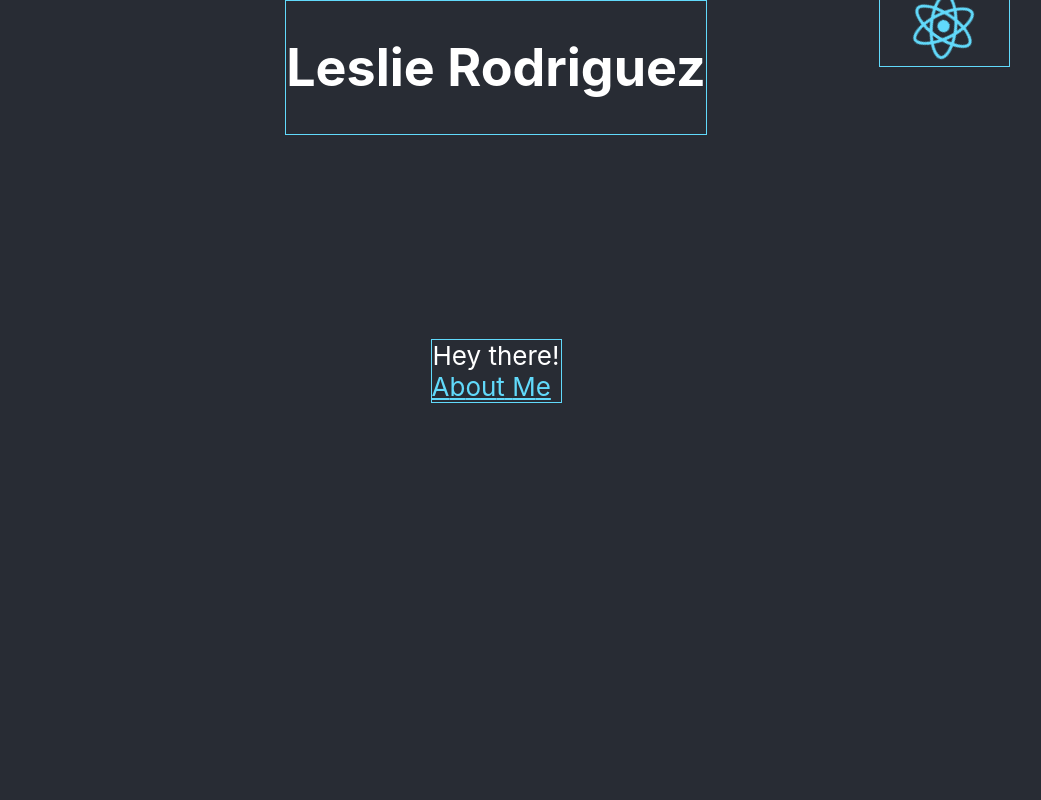
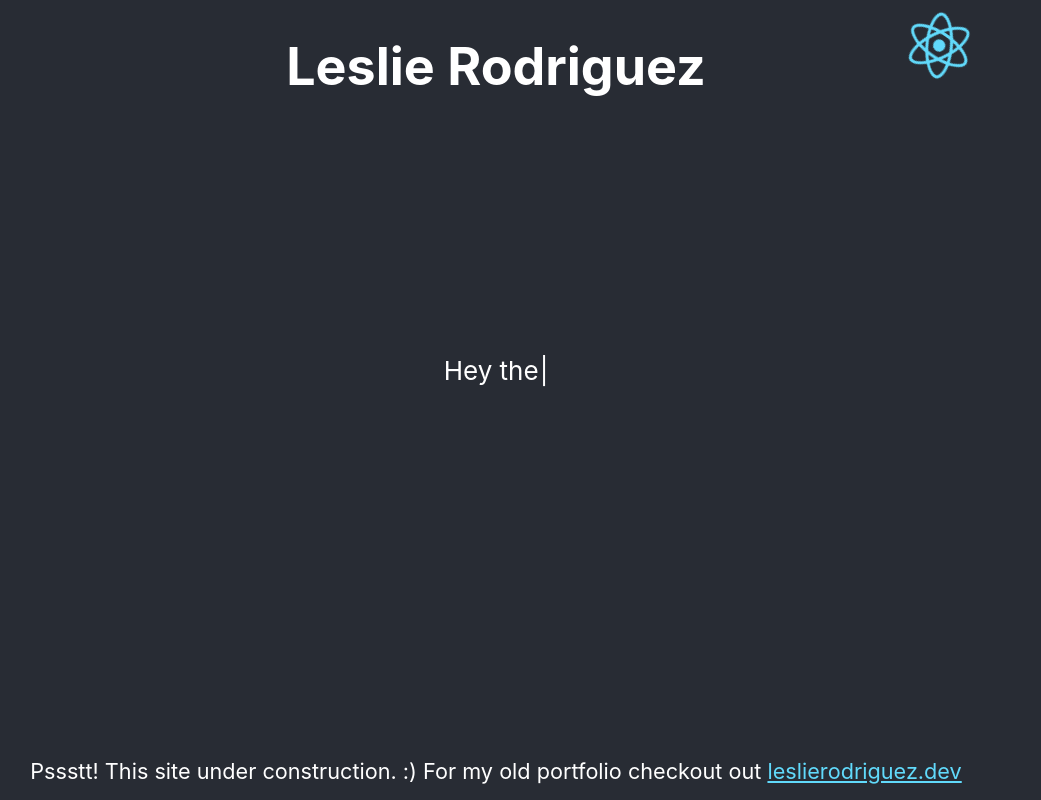
Before and after one commit to rleslie1015/Portfolio-Revamp, a React (Create React App) app in the folder mywebsite/: page / in a window 1280 px wide. Shown: the whole page, without its empty margins (144-1185 px from the left). Built offline with nearby package versions, Linux system fonts and the light colour scheme.

Commit message:
adds footer

```diff
--- a/mywebsite/src/App.css
+++ b/mywebsite/src/App.css
@@ -15,13 +15,11 @@
 }
 .leslie {
   display: inline-flex;
-  border: 1px solid #61dafb;
   position: fixed;
   top: 0;
 }
 
 .typewriter-container {
-  border: 1px solid #61dafb;
   animation: Move-to-title-left 3s forwards 8s;
 }
 
@@ -31,12 +29,17 @@
 .hidden {
   height: 140px;
 }
+
+.footer {
+  position: fixed;
+  bottom: 0;
+  padding-bottom: 15px;
+}
 /* elements to animate */
 .logo-wrap {
   animation: Move-to-title 4s forwards 2s;
   display: flex;
   justify-content: center;
-  border: 1px solid #61dafb;
 }
 
 .App-logo {
--- a/mywebsite/src/App.js
+++ b/mywebsite/src/App.js
@@ -6,13 +6,13 @@ import { useState } from "react";
 import Typewriter from "typewriter-effect";
 
 //components
-import AboutMe from "./screens/AboutMe";
+import AboutMe from "./components/AboutMe";
 
 function App() {
   const [showAboutMe, setShowAboutMe] = useState(false);
 
   const toggleAboutMe = () => {
-    setShowAboutMe(true);
+    setShowAboutMe(!showAboutMe);
     console.log("aboutme");
   };
 
@@ -45,7 +45,16 @@ function App() {
           />
         </div>
       </header>
-      {showAboutMe ? <AboutMe /> : <div className="hidden"></div>}
+      <div>{showAboutMe ? <AboutMe /> : <div className="hidden" />}</div>
+      <footer className="footer">
+        <small>
+          Pssstt! This site under construction. :) For my old portfolio checkout
+          out{" "}
+          <a className="App-link" href="https://leslierodriguez.dev/">
+            leslierodriguez.dev
+          </a>
+        </small>
+      </footer>
     </div>
   );
 }
```
Also changed, not shown: mywebsite/src/components/AboutMe.css (renamed from mywebsite/src/screens/AboutMe.css), mywebsite/src/components/AboutMe.js (renamed from mywebsite/src/screens/AboutMe.js), mywebsite/src/screens/Blog.js (added), mywebsite/src/screens/ContactMe.js (added), mywebsite/src/screens/Journey.js (added), mywebsite/src/screens/Projects.js (added), mywebsite/src/screens/Skills.js (added), 1 other file (tests, documents, lock files or other folders).
